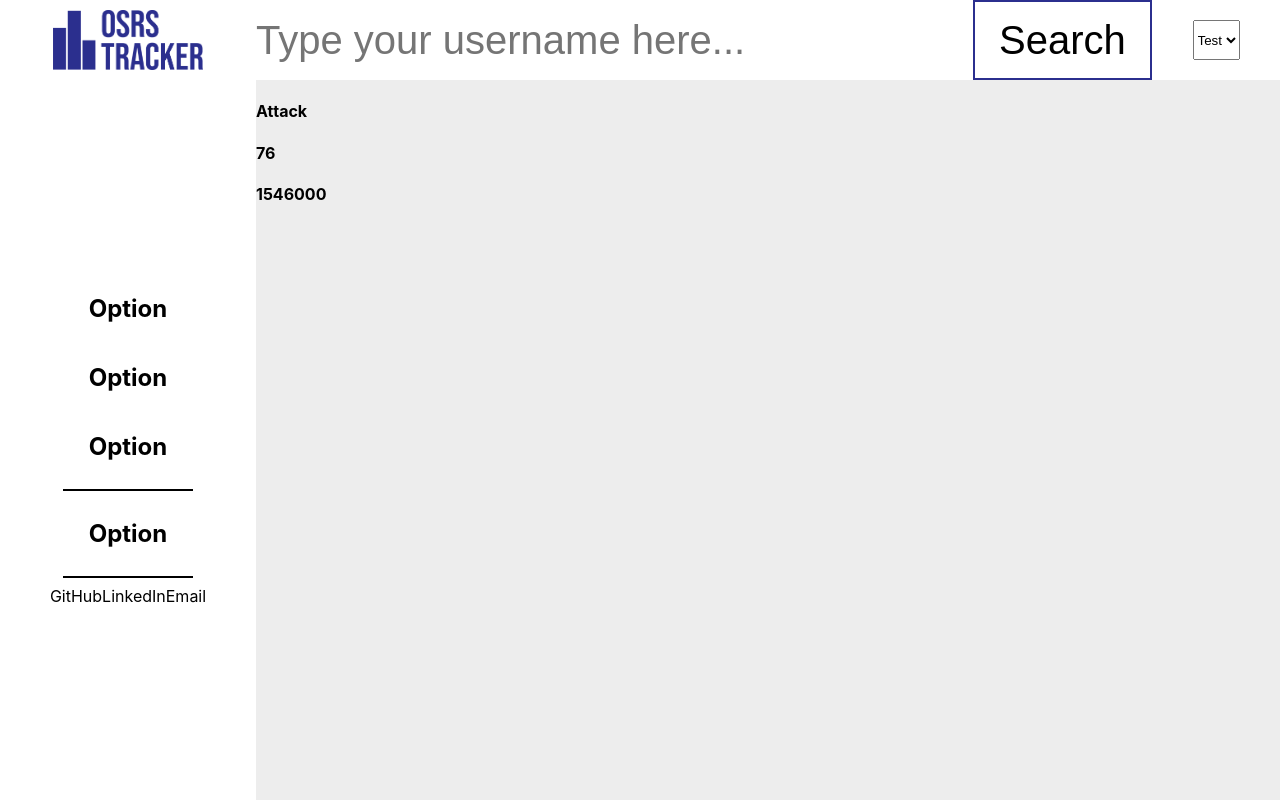
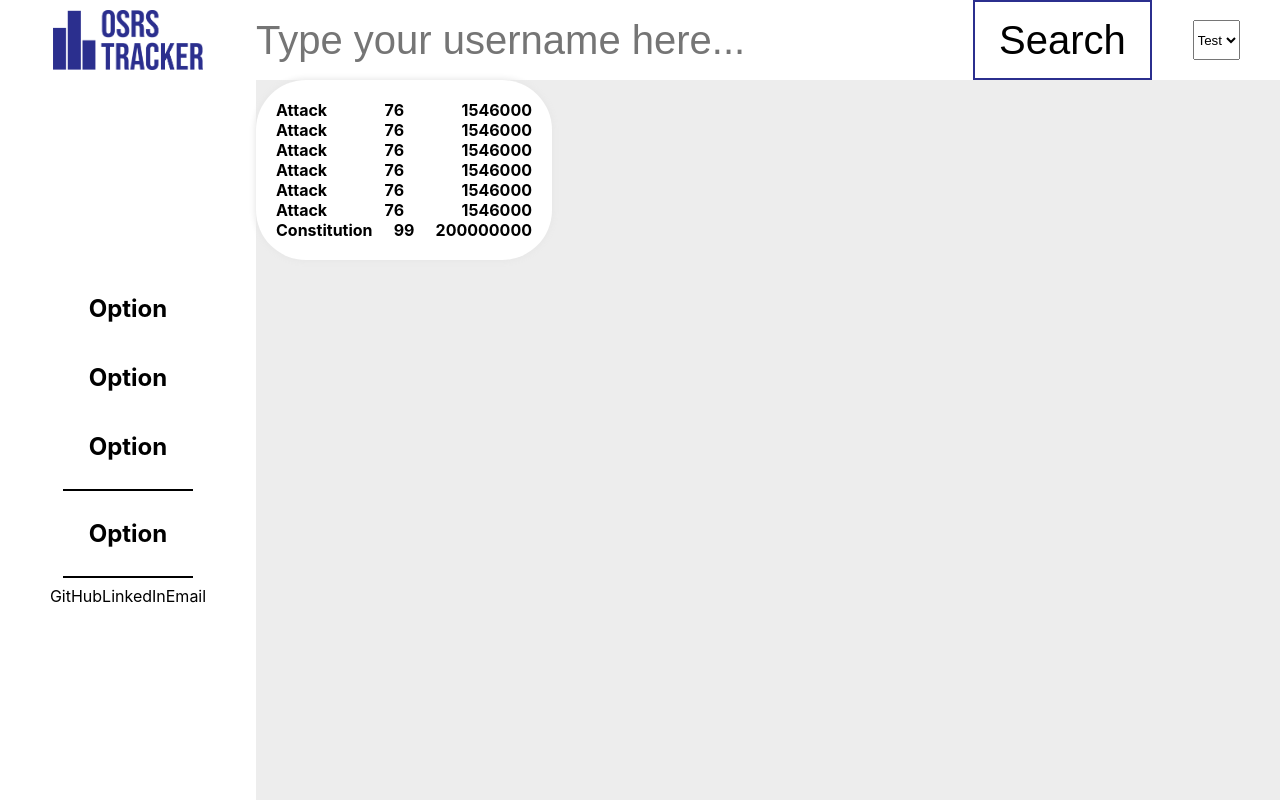
Before and after one commit to SavoieJu/DashboardXP, a React (Create React App) app in the folder dashboard_xp/: page / in a window 1280 px wide. Built offline with nearby package versions, Linux system fonts and the light colour scheme.

Commit message:
CSS Levels

```diff
--- a/dashboard_xp/src/components/dashboard/levels.js
+++ b/dashboard_xp/src/components/dashboard/levels.js
@@ -6,6 +6,12 @@ class Levels extends React.Component{
         return (
           <div className="levels">
             <Skill skillName="Attack" level="76" experience="1546000"></Skill>
+            <Skill skillName="Attack" level="76" experience="1546000"></Skill>
+            <Skill skillName="Attack" level="76" experience="1546000"></Skill>
+            <Skill skillName="Attack" level="76" experience="1546000"></Skill>
+            <Skill skillName="Attack" level="76" experience="1546000"></Skill>
+            <Skill skillName="Attack" level="76" experience="1546000"></Skill>
+            <Skill skillName="Constitution" level="99" experience="200000000"></Skill>
           </div>
        );
     }
--- a/dashboard_xp/src/css/style.css
+++ b/dashboard_xp/src/css/style.css
@@ -164,6 +164,36 @@
 /*
     Desc: Layout for the levels section of the dashboard
 */
+.levels {
+  display: -webkit-box;
+  display: -ms-flexbox;
+  display: flex;
+  -webkit-box-orient: vertical;
+  -webkit-box-direction: normal;
+      -ms-flex-direction: column;
+          flex-direction: column;
+  width: 20vw;
+  padding: 20px;
+}
+
+.levels .skill {
+  width: 100%;
+  display: -webkit-box;
+  display: -ms-flexbox;
+  display: flex;
+  -webkit-box-orient: horizontal;
+  -webkit-box-direction: normal;
+      -ms-flex-direction: row;
+          flex-direction: row;
+  -webkit-box-pack: justify;
+      -ms-flex-pack: justify;
+          justify-content: space-between;
+}
+
+.levels .skill h4 {
+  margin: 0;
+}
+
 /*
     # Styling
 */
@@ -210,4 +240,10 @@
 /*
     Desc: Styling for the levels section of the dashboard
 */
+.levels {
+  -webkit-box-shadow: 0px 0px 6px 1px #e6e6e6;
+          box-shadow: 0px 0px 6px 1px #e6e6e6;
+  border-radius: 50px;
+  background-color: #FFF;
+}
 /*# sourceMappingURL=style.css.map */
--- a/dashboard_xp/src/sass/layout/_levels.scss
+++ b/dashboard_xp/src/sass/layout/_levels.scss
@@ -1,3 +1,21 @@
 /*
     Desc: Layout for the levels section of the dashboard
 */
+
+.levels {
+    display: flex;
+    flex-direction: column;
+    width: 20vw; //temp
+    padding: 20px;
+
+    .skill {
+        width: 100%;
+        display: flex;
+        flex-direction: row;
+        justify-content: space-between;
+
+        h4 {
+            margin: 0;
+        }
+    }
+}
--- a/dashboard_xp/src/sass/styling/_levels.scss
+++ b/dashboard_xp/src/sass/styling/_levels.scss
@@ -1,3 +1,9 @@
 /*
     Desc: Styling for the levels section of the dashboard
 */
+
+.levels {
+    box-shadow: 0px 0px 6px 1px rgba(230,230,230,1);
+    border-radius: 50px;
+    background-color: #FFF
+}
```
Also changed, not shown: 1 other file (tests, documents, lock files or other folders).
